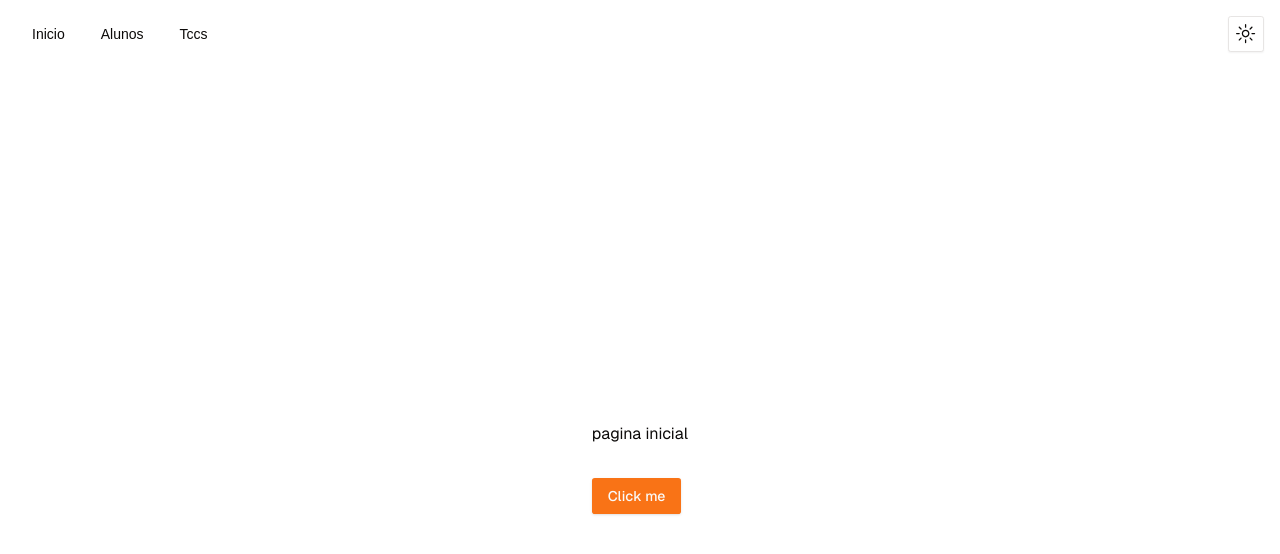
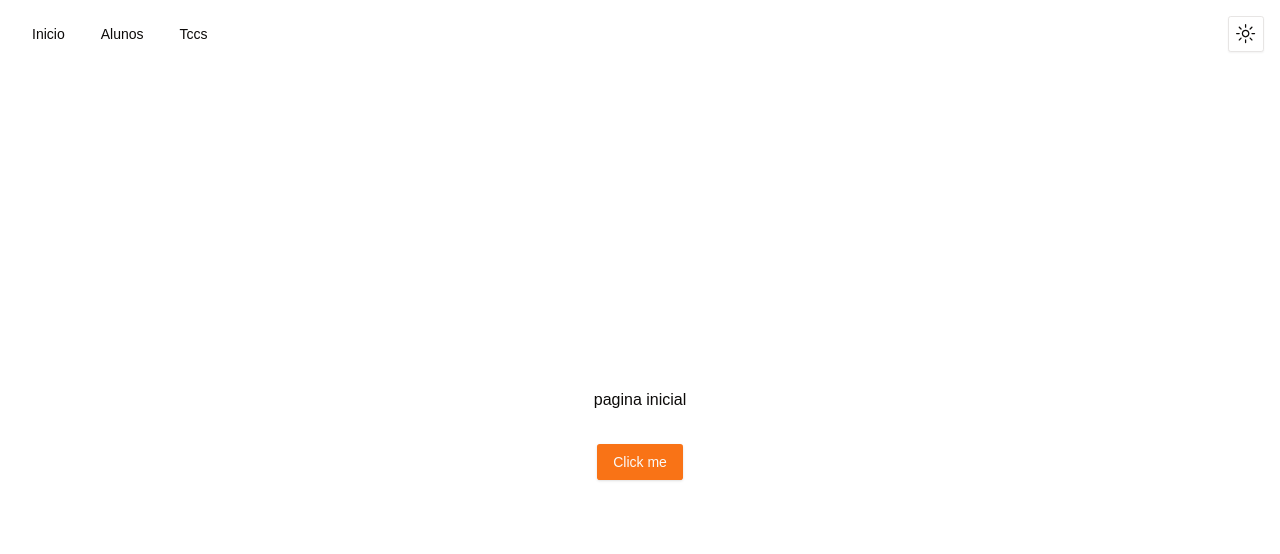
Before and after one commit to mujapira/gerenciador-tccs, a Next.js app: page / in a window 1280 px wide. Shown: the top 554 px of the page. Built offline with nearby package versions, Linux system fonts and the light colour scheme.

Commit message:
Fixed main page height measurement

```diff
--- a/app/components/alunos.tsx
+++ b/app/components/alunos.tsx
@@ -4,13 +4,13 @@ export async function Alunos() {
   const alunos = await prisma.aluno.findMany()
 
   return (
-    <div>
+    <main className="flex  w-full h-full justify-center flex-col gap-8 items-center min-h-[calc(100vh-68px)]">
       <h1>Alunos</h1>
       <ul>
         {alunos.map((aluno) => (
           <li key={aluno.id}>{aluno.nome}</li>
         ))}
       </ul>
-    </div>
+    </main>
   )
 }
--- a/app/components/tccs.tsx
+++ b/app/components/tccs.tsx
@@ -4,13 +4,13 @@ export async function Tccs() {
   const tccs = await prisma.vw_tcc_detalhado.findMany()
 
   return (
-    <div>
+    <main className="flex  w-full h-full justify-center flex-col gap-8 items-center min-h-[calc(100vh-68px)]">
       <h1>Tccs</h1>
       <ul>
         {tccs.map((tccs) => (
           <li key={tccs.tcc_id}>{tccs.titulo_tcc}</li>
         ))}
       </ul>
-    </div>
+    </main>
   )
 }
--- a/app/page.tsx
+++ b/app/page.tsx
@@ -1,15 +1,11 @@
-import { Button } from "@/components/ui/button";
+import { Button } from "@/components/ui/button"
 
 export default function Home() {
   return (
-    <div className="grid grid-rows-[20px_1fr_20px] items-center justify-items-center min-h-screen p-8 pb-20 gap-16 sm:p-20 font-[family-name:var(--font-geist-sans)]">
-      <main className="flex flex-col gap-8 row-start-2 items-center sm:items-start">
+    <main className="flex  w-full h-full justify-center flex-col gap-8 items-center min-h-[calc(100vh-68px)]">
+      <span>pagina inicial</span>
 
-        <span>pagina inicial</span>
-
-        <Button>Click me</Button>
-
-      </main>
-    </div>
+      <Button>Click me</Button>
+    </main>
   )
 }
```
